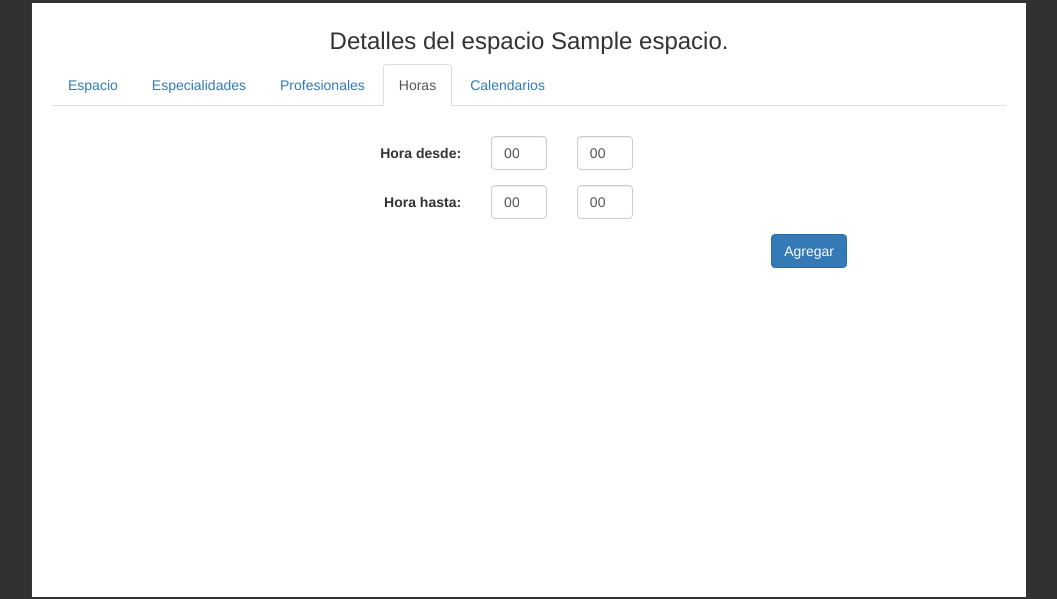
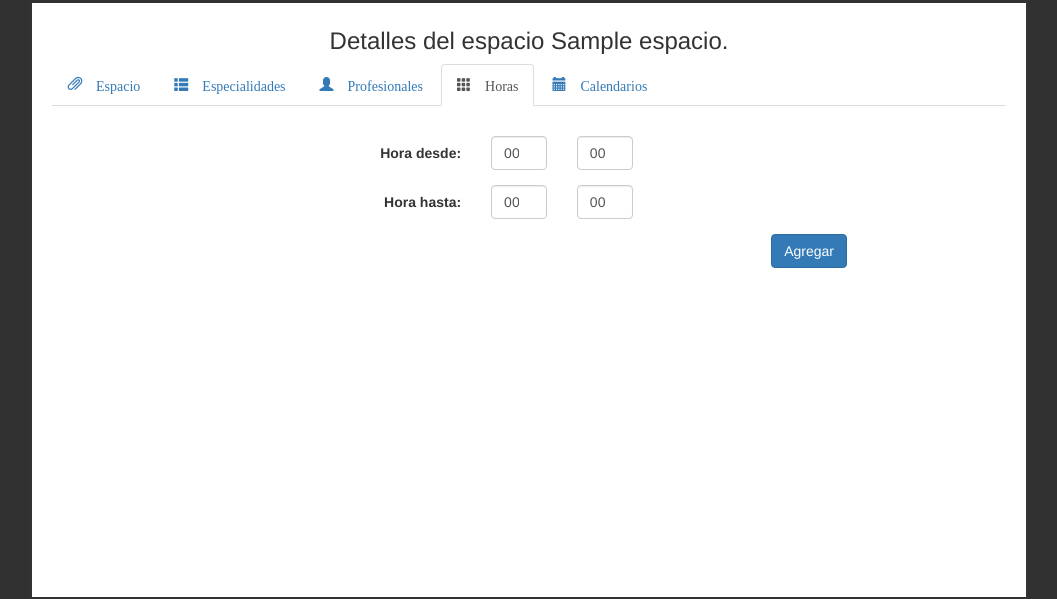
Before and after one commit to yo-alan/horarios, a Django app: template calendario/templates/calendario/espacio/detail.html in a window 1280 px wide, after a click on "Horas". Shown: the part 51-650 px from the top of the page, without its empty margins (111-1168 px from the left). Run offline with Django 3.2, Linux system fonts and the light colour scheme; the template is opened without the code that fills it: most values are stand-ins (such as "Sample title", 1, 10 or a date in 2020); some libraries are stand-ins or nearby versions.

Commit message:
Cambios a las vistas para que el sitio sea más responsive.

```diff
--- a/calendario/templates/calendario/espacio/add.html
+++ b/calendario/templates/calendario/espacio/add.html
@@ -49,13 +49,13 @@
 	</script>
 	<div class="container-fluid">
 		<div class="row clearfix">
-			<div class="col-md-6 col-md-offset-3">
+			<div class="col-xs-6 col-xs-offset-3">
 				<div class="page-header text-center">
 					<h1>
 						Agregar espacio<small>.</small>
 					</h1>
 				</div>
-				<form class="form-horizontal" id="addForm" name="addForm" method="POST" action="{% url 'calendario:espacio_add' %}">
+				<form class="form-horizontal responsive" id="addForm" name="addForm" method="POST" action="{% url 'calendario:espacio_add' %}">
 					<div class="alert alert-dismissable alert-danger hidden">
 						<button type="button" class="close" data-hide="alert" aria-hidden="true">
 							×
--- a/calendario/templates/calendario/espacio/all.html
+++ b/calendario/templates/calendario/espacio/all.html
@@ -24,7 +24,7 @@
 	</script>
 	<div class="container-fluid">
 		<div class="row clearfix">
-			<div class="col-md-12">
+			<div class="col-xs-12">
 				<div class="page-header">
 					<h1>
 						Espacios<small>.</small>
--- a/calendario/templates/calendario/espacio/detail.html
+++ b/calendario/templates/calendario/espacio/detail.html
@@ -199,31 +199,31 @@
 	</script>
 	<div class="container-fluid">
 		<div class="row">
-			<div class="col-md-12">
+			<div class="col-xs-12">
 				<h3 class="text-center">
 					Detalles del espacio {{ espacio }}.
 				</h3>
 				<div class="tabbable" id="tabs-776256">
 					<ul class="nav nav-tabs">
 						<li class="active">
-							<a href="#espacio" data-toggle="tab">Espacio</a>
+							<a href="#espacio" data-toggle="tab"><i class="glyphicon glyphicon-paperclip"> Espacio</i></a>
 						</li>
 						<li>
-							<a href="#especialidades" data-toggle="tab">Especialidades</a>
+							<a href="#especialidades" data-toggle="tab"><i class="glyphicon glyphicon-th-list"> Especialidades</i></a>
 						</li>
 						<li>
-							<a href="#profesionales" data-toggle="tab">Profesionales</a>
+							<a href="#profesionales" data-toggle="tab"><i class="glyphicon glyphicon-user"> Profesionales</i></a>
 						</li>
 						<li>
-							<a href="#horas" data-toggle="tab">Horas</a>
+							<a href="#horas" data-toggle="tab"><i class="glyphicon glyphicon-th"> Horas</i></a>
 						</li>
 						<li>
-							<a href="#calendarios" data-toggle="tab">Calendarios</a>
+							<a href="#calendarios" data-toggle="tab"><i class="glyphicon glyphicon-calendar"> Calendarios</i></a>
 						</li>
 					</ul>
 					<div class="tab-content">
 						<div class="tab-pane active" id="espacio">
-							<div class="col-md-6">
+							<div class="col-xs-6">
 								<div class="panel panel-primary">
 									<div class="panel-heading">
 										<h3 class="panel-title"><b>Especialidades</b></h3>
@@ -239,7 +239,7 @@
 									</ul>
 								</div>
 							</div>
-							<div class="col-md-6">
+							<div class="col-xs-6">
 								{% if error_message %}
 									<div class="alert alert-danger">
 										<a href="#" class="close" data-dismiss="alert">&times;</a>
@@ -266,9 +266,9 @@
 							<div class="alert alert-info" role="alert">
 								<p><span class="glyphicon glyphicon-info-sign"></span> Para asignar una especialidad hazle clic. Lo mismo para quitarla.</p>
 							</div>
-							<div class="col-md-12">
+							<div class="col-xs-12">
 								<div class="row">
-									<div class="col-md-5 col-md-offset-1">
+									<div class="col-xs-5 col-xs-offset-1">
 										<div class="panel panel-primary">
 											<div class="panel-heading">
 												<h3 class="panel-title"><b>Disponibles</b></h3>
@@ -286,7 +286,7 @@
 											</ul>
 										</div>
 									</div>
-									<div class="col-md-5">
+									<div class="col-xs-5">
 										<div class=" panel panel-primary">
 											<div class="panel-heading">
 												<h3 class="panel-title"><b>Asignadas</b></h3>
@@ -304,7 +304,7 @@
 									</div>
 								</div>
 							</div>
-							<button class="btn btn-primary col-md-offset-10" onclick="guardarEspecialidades()">
+							<button class="btn btn-primary col-xs-offset-10" onclick="guardarEspecialidades()">
 								Guardar cambios
 							</button>
 						</div>
@@ -312,9 +312,9 @@
 							<div class="alert alert-info" role="alert">
 								<p><span class="glyphicon glyphicon-info-sign"></span> Para asignar un profesional hazle clic. Lo mismo para quitarlo.</p>
 							</div>
-							<div class="col-md-12">
+							<div class="col-xs-12">
 								<div class="row">
-									<div class="col-md-5 col-md-offset-1">
+									<div class="col-xs-5 col-xs-offset-1">
 										<div class="panel panel-primary">
 											<div class="panel-heading">
 												<h3 class="panel-title"><b>Disponibles</b></h3>
@@ -332,7 +332,7 @@
 											</ul>
 										</div>
 									</div>
-									<div class="col-md-5">
+									<div class="col-xs-5">
 										<div class=" panel panel-primary">
 											<div class="panel-heading">
 												<h3 class="panel-title"><b>Asignados</b></h3>
@@ -350,12 +350,12 @@
 									</div>
 								</div>
 							</div>
-							<button class="btn btn-primary col-md-offset-10" onclick="guardarProfesionales()">
+							<button class="btn btn-primary col-xs-offset-10" onclick="guardarProfesionales()">
 								Guardar cambios
 							</button>
 						</div>
 						<div class="tab-pane" id="horas">
-							<div class="col-md-8 col-md-offset-2">
+							<div class="col-xs-8 col-xs-offset-2">
 								{% if error_message %}
 									<div class="alert alert-danger">
 										<a href="#" class="close" data-dismiss="alert">&times;</a>
@@ -365,7 +365,7 @@
 										</p>
 									</div>
 								{% endif %}
-								<form class="form-horizontal col-md-offset-3" id="addHoraForm" method="POST" action="{% url 'calendario:espacio_add_hora' %}">
+								<form class="form-horizontal col-xs-offset-3" id="addHoraForm" method="POST" action="{% url 'calendario:espacio_add_hora' %}">
 									{% csrf_token %}
 									<input type="hidden" id="espacio_id" name="espacio_id" value="{{ espacio.id }}">
 									<div class="form-group">
@@ -391,7 +391,7 @@
 										</div>
 									</div>
 									<div class="form-group">
-										<div class="col-md-offset-10">
+										<div class="col-xs-offset-10">
 											<button type="submit" id="btnHoraGuardar" data-loading-text="Guardando..." class="btn btn-primary pull-right" autocomplete="off">
 												Agregar
 											</button>
@@ -401,7 +401,7 @@
 							</div>
 						</div>
 						<div class="tab-pane" id="calendarios">
-							<div class="col-md-5">
+							<div class="col-xs-5">
 								<div class="panel panel-default">
 									<div class="panel-heading">
 										<h3 class="panel-title"><b>Calendarios</b></h3>
@@ -424,11 +424,11 @@
 									</dt>
 								</dl>
 							{% endfor %}
-							<form class="form-horizontal col-md-offset-3" method="POST" action="{% url 'calendario:generar' %}">
+							<form class="form-horizontal col-xs-offset-3" method="POST" action="{% url 'calendario:generar' %}">
 								{% csrf_token %}
 								<input type="hidden" id="espacio_id" name="espacio_id" value="{{ espacio.id }}">
 								<div class="form-group">
-									<div class="col-md-offset-10">
+									<div class="col-xs-offset-10">
 										<button type="submit" class="btn btn-success">
 											Generar
 										</button>
--- a/calendario/templates/calendario/especialidad/add.html
+++ b/calendario/templates/calendario/especialidad/add.html
@@ -49,7 +49,7 @@
 	</script>
 	<div class="container-fluid">
 		<div class="row clearfix">
-			<div class="col-md-6 col-md-offset-3">
+			<div class="col-xs-6 col-xs-offset-3">
 				<div class="page-header text-center">
 					<h1>
 						Agregar especialidad<small>.</small>
--- a/calendario/templates/calendario/especialidad/all.html
+++ b/calendario/templates/calendario/especialidad/all.html
@@ -24,7 +24,7 @@
 	</script>
 	<div class="container-fluid">
 		<div class="row clearfix">
-			<div class="col-md-12">
+			<div class="col-xs-12">
 				<div class="page-header">
 					<h1>
 						Especialidades<small>.</small>
--- a/calendario/templates/calendario/especialidad/detail.html
+++ b/calendario/templates/calendario/especialidad/detail.html
@@ -58,19 +58,19 @@
 	</script>
 	<div class="container-fluid">
 		<div class="row clearfix">
-			<div class="col-md-12">
+			<div class="col-xs-12">
 				<h3 class="text-center">
 					{{ especialidad }}.
 				</h3>
 				<div class="tabbable" id="tabs-348111">
 					<ul class="nav nav-tabs">
 						<li class="active">
-							<a href="#especialidad" data-toggle="tab">Especialidad</a>
+							<a href="#especialidad" data-toggle="tab"><i class="glyphicon glyphicon-th-list"> Especialidad</i></a>
 						</li>
 					</ul>
 					<div class="tab-content">
 						<div class="tab-pane active" id="especialidad">
-							<div class="col-md-6 col-md-offset-3">
+							<div class="col-xs-6 col-xs-offset-3">
 								<form class="form-horizontal" id="editForm" method="POST" action="{% url 'calendario:especialidad_edit' %}">
 									<div class="alert alert-dismissable alert-danger hidden">
 										<button type="button" class="close" data-hide="alert" aria-hidden="true">
--- a/calendario/templates/calendario/profesional/add.html
+++ b/calendario/templates/calendario/profesional/add.html
@@ -49,7 +49,7 @@
 	</script>
 	<div class="container-fluid">
 		<div class="row clearfix">
-			<div class="col-md-6 col-md-offset-3">
+			<div class="col-xs-6 col-xs-offset-3">
 				<div class="page-header text-center">
 					<h1>
 						Agregar profesional<small>.</small>
--- a/calendario/templates/calendario/profesional/all.html
+++ b/calendario/templates/calendario/profesional/all.html
@@ -24,7 +24,7 @@
 	</script>
 	<div class="container-fluid">
 		<div class="row clearfix">
-			<div class="col-md-12">
+			<div class="col-xs-12">
 				<div class="page-header">
 					<h1>
 						Profesionales<small>.</small>
```
Also changed, not shown: calendario/templates/calendario/profesional/detail.html (+10 -13 lines), templates/admin/base.html (line endings or trailing spaces).
